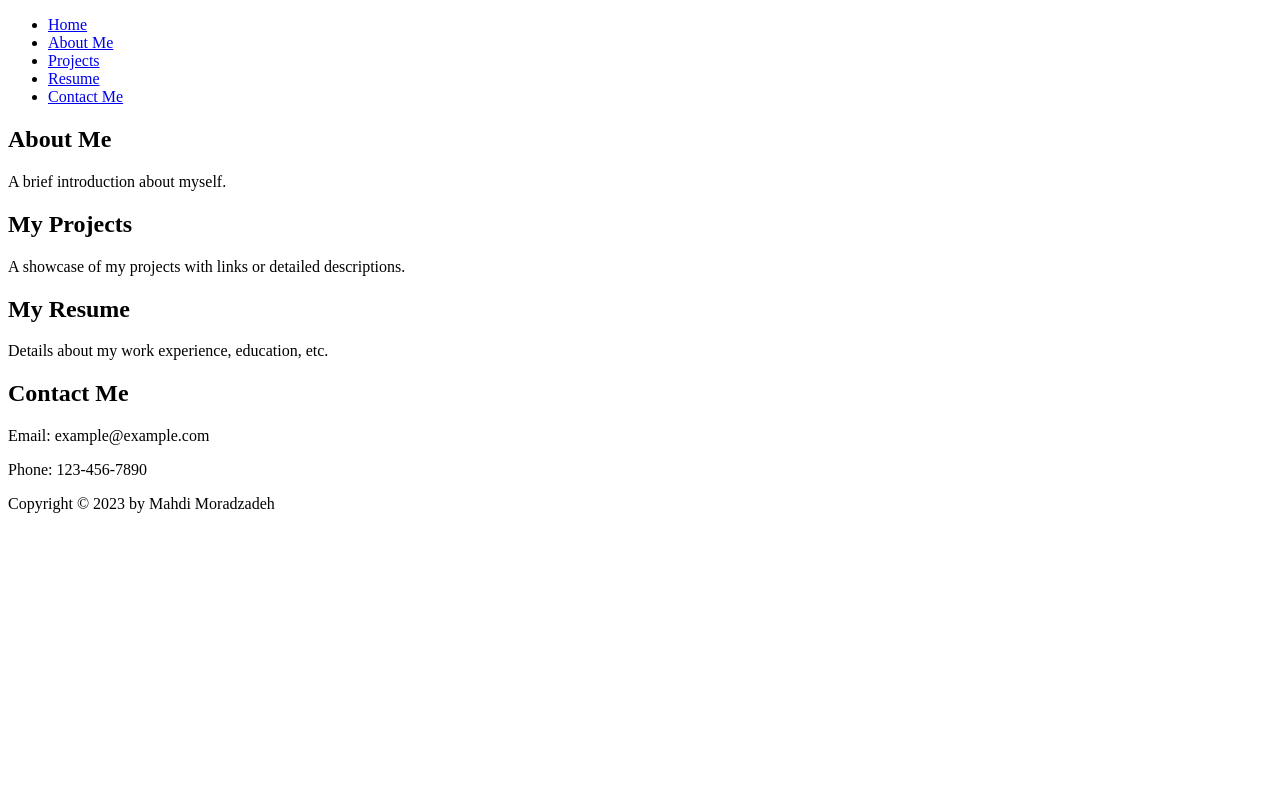
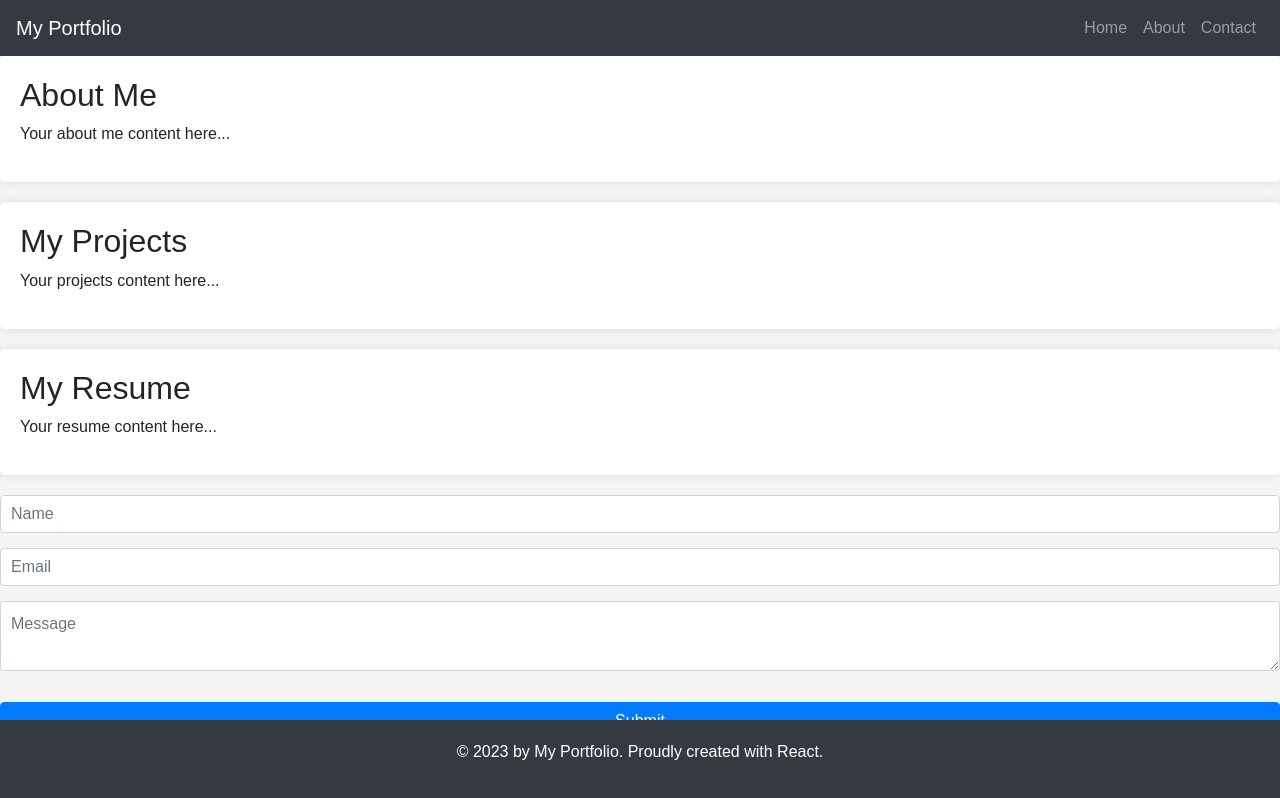
Before and after one commit to mmoradzadeh/MyPorfolio, a React (Create React App) app: page / in a window 1280 px wide. Built offline with nearby package versions, Linux system fonts and the light colour scheme.

Commit message:
added styling with bootstrap

```diff
--- a/public/index.html
+++ b/public/index.html
@@ -10,6 +10,8 @@
       content="Web site created using create-react-app"
     />
     <link rel="apple-touch-icon" href="%PUBLIC_URL%/logo192.png" />
+    <link rel="stylesheet" href="https://stackpath.bootstrapcdn.com/bootstrap/4.5.2/css/bootstrap.min.css" />
+
     <!--
       manifest.json provides metadata used when my web app is installed on a
       user's mobile device or desktop. See https://developers.google.com/web/fundamentals/web-app-manifest/
--- a/src/App.js
+++ b/src/App.js
@@ -5,6 +5,8 @@ import Projects from './components/Projects';
 import Resume from './components/Resume';
 import Contact from './components/Contact';
 import Footer from './components/Footer';
+
+
 
 
 
--- a/src/components/About/index.jsx
+++ b/src/components/About/index.jsx
@@ -1,11 +1,11 @@
 import React from 'react';
 
-const About = () => {
+function About() {
     return (
-        <section>
+        <div className="about">
             <h2>About Me</h2>
-            <p>A brief introduction about myself.</p>
-        </section>
+            <p>Your about me content here...</p>
+        </div>
     );
 }
 
--- a/src/components/Contact/index.js
+++ b/src/components/Contact/index.js
@@ -1,12 +1,13 @@
 import React from 'react';
 
-const Contact = () => {
+function Contact() {
     return (
-        <section>
-            <h2>Contact Me</h2>
-            <p>Email: example@example.com</p>
-            <p>Phone: 123-456-7890</p>
-        </section>
+        <div className="contact-form">
+            <input type="text" className="form-control" placeholder="Name" />
+            <input type="email" className="form-control" placeholder="Email" />
+            <textarea className="form-control" placeholder="Message"></textarea>
+            <button className="btn btn-primary mt-3">Submit</button>
+        </div>
     );
 }
 
--- a/src/components/Footer/index.js
+++ b/src/components/Footer/index.js
@@ -1,7 +1,11 @@
 import React from 'react';
 
-const Footer = () => {
-    return <footer>Copyright © 2023 by Mahdi Moradzadeh</footer>;
+function Footer() {
+    return (
+        <div className="footer">
+            <p>© 2023 by My Portfolio. Proudly created with React.</p>
+        </div>
+    );
 }
 
 export default Footer;
--- a/src/components/Nav/index.js
+++ /dev/null
@@ -1,17 +0,0 @@
-import React from 'react';
-
-const Nav = () => {
-    return (
-        <nav>
-            <ul>
-                <li><a href="/">Home</a></li>
-                <li><a href="/about">About Me</a></li>
-                <li><a href="/projects">Projects</a></li>
-                <li><a href="/resume">Resume</a></li>
-                <li><a href="/contact">Contact Me</a></li>
-            </ul>
-        </nav>
-    );
-}
-
-export default Nav;
--- /dev/null
+++ b/src/components/Nav/index.jsx
@@ -0,0 +1,24 @@
+import React from 'react';
+
+function Nav() {
+    return (
+        <nav className="navbar navbar-expand-lg navbar-dark bg-dark">
+            <a className="navbar-brand" href="#">My Portfolio</a>
+            <div className="collapse navbar-collapse">
+                <ul className="navbar-nav ml-auto">
+                    <li className="nav-item">
+                        <a className="nav-link" href="#">Home</a>
+                    </li>
+                    <li className="nav-item">
+                        <a className="nav-link" href="#">About</a>
+                    </li>
+                    <li className="nav-item">
+                        <a className="nav-link" href="#">Contact</a>
+                    </li>
+                </ul>
+            </div>
+        </nav>
+    );
+}
+
+export default Nav;
--- a/src/components/Projects/index.js
+++ b/src/components/Projects/index.js
@@ -1,11 +1,11 @@
 import React from 'react';
 
-const Projects = () => {
+function Projects() {
     return (
-        <section>
+        <div className="projects">
             <h2>My Projects</h2>
-            <p>A showcase of my projects with links or detailed descriptions.</p>
-        </section>
+            <p>Your projects content here...</p>
+        </div>
     );
 }
 
--- a/src/components/Resume/index.js
+++ b/src/components/Resume/index.js
@@ -1,11 +1,11 @@
 import React from 'react';
 
-const Resume = () => {
+function Resume() {
     return (
-        <section>
+        <div className="resume">
             <h2>My Resume</h2>
-            <p>Details about my work experience, education, etc.</p>
-        </section>
+            <p>Your resume content here...</p>
+        </div>
     );
 }
 
--- /dev/null
+++ b/src/index.css
@@ -0,0 +1,45 @@
+body {
+    font-family: 'Arial', sans-serif;
+    background-color: #f4f4f4;
+    margin: 0;
+    padding: 0;
+}
+
+.container {
+    max-width: 1200px;
+    margin: 0 auto;
+    padding: 20px;
+}
+
+.footer {
+    background-color: #343a40;
+    color: white;
+    padding: 20px 0;
+    text-align: center;
+    position: absolute;
+    bottom: 0;
+    width: 100%;
+}
+
+.main-content {
+    padding: 40px 0;
+}
+
+.contact-form {
+    display: flex;
+    flex-direction: column;
+}
+
+.contact-form input,
+.contact-form textarea {
+    padding: 10px;
+    margin-bottom: 15px;
+}
+
+.resume, .projects, .about {
+    background-color: white;
+    padding: 20px;
+    margin-bottom: 20px;
+    border-radius: 5px;
+    box-shadow: 0 0 10px rgba(0,0,0,0.1);
+}
--- a/src/index.js
+++ b/src/index.js
@@ -1,5 +1,6 @@
 import React from 'react';
 import { createRoot } from 'react-dom/client';
+import './index.css';
 import App from './App';
 
 const root = document.getElementById('root');
```
Also changed, not shown: src/style_copy.css (deleted, +0 -63 lines).
